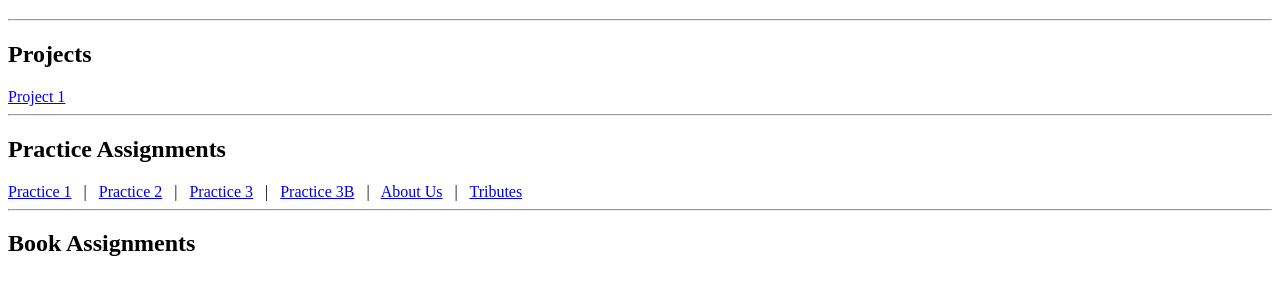
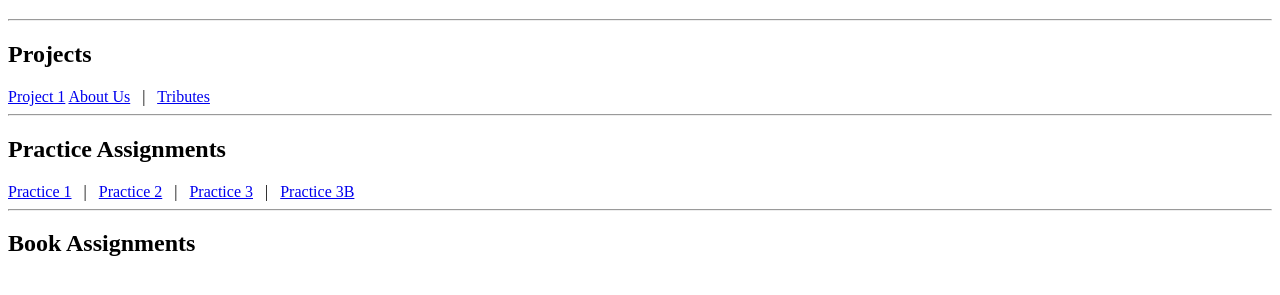
Before and after one commit to nev3yuh/INFO2420, a plain HTML site: page index.html in a window 1280 px wide. Shown: the part 61-356 px from the top of the page. Drawn offline with Linux system fonts and the light colour scheme.

Commit message:
Moved project 2 links on homepage

```diff
--- a/index.html
+++ b/index.html
@@ -10,6 +10,9 @@
 <hr />
 <h2>Projects</h2>
 <a href="/INFO2420/Projects/project1.html" target="_blank">Project 1</a>
+<a href="/INFO2420/Projects/Project2/AboutUs.html" target="_blank">About Us</a>
+&nbsp;&nbsp;|&nbsp;&nbsp;
+<a href="/INFO2420/Projects/Project2/Tributes.html" target="_blank">Tributes</a>
 <hr />
 <h2>Practice Assignments</h2>
 <a href="/Fall2015/practice/ExpWeb1/circle.html" target="_blank">Practice 1</a>
@@ -19,10 +22,6 @@
 <a href="/INFO2420/Practices/HTMLPractice3/index.html" target="_blank">Practice 3</a>
 &nbsp;&nbsp;|&nbsp;&nbsp;
 <a href="/INFO2420/Practices/HTMLPractice3B/glossary.html" target="_blank">Practice 3B</a>
-&nbsp;&nbsp;|&nbsp;&nbsp;
-<a href="/INFO2420/Projects/Project2/AboutUs.html" target="_blank">About Us</a>
-&nbsp;&nbsp;|&nbsp;&nbsp;
-<a href="/INFO2420/Projects/Project2/Tributes.html" target="_blank">Tributes</a>
 <hr />
 <h2>Book Assignments</h2>
 
```
